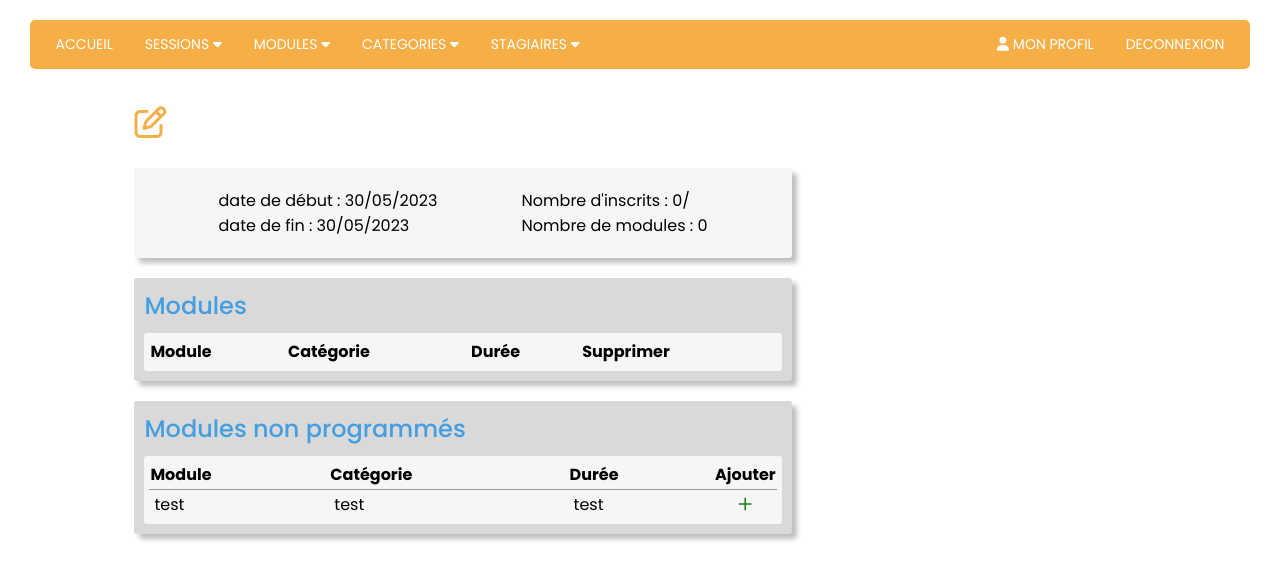
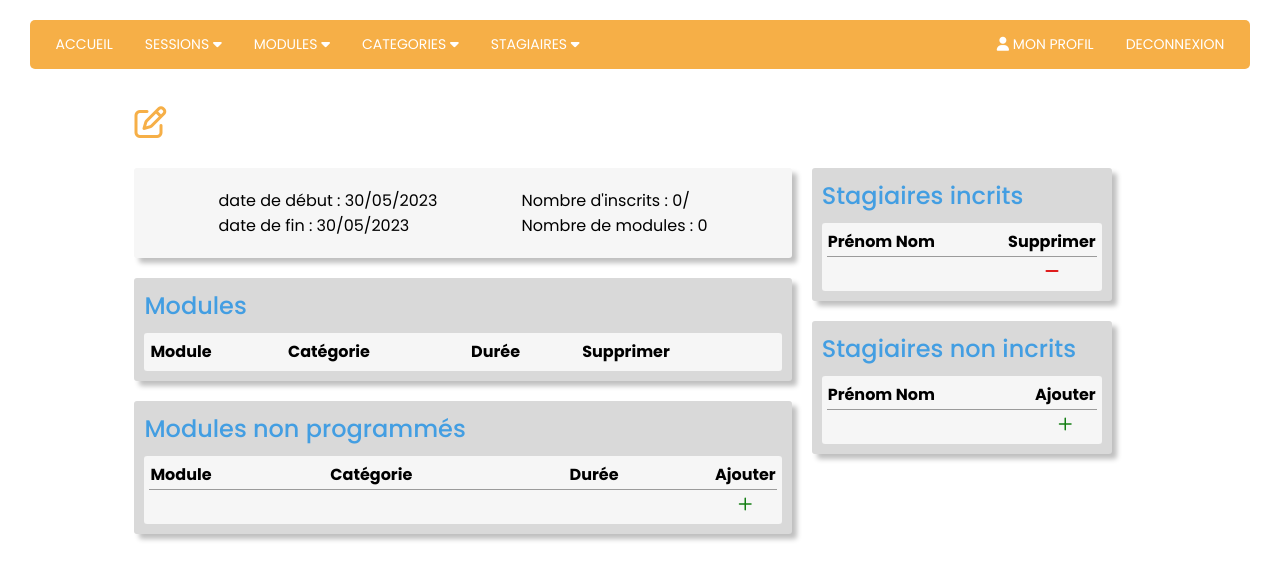
Before and after one commit to JeanNoLimit/ProjetSession, a Symfony app: template templates/session/show.html.twig in a window 1280 px wide. Shown: the top 580 px of the page. Run offline with Twig, Linux system fonts and the light colour scheme; the template is opened without the code that fills it, so the values that code supplies are empty; some libraries are stand-ins or nearby versions.

Commit message:
Mise en place front des tableaux de stagiaires

```diff
--- a/public/css/style.css
+++ b/public/css/style.css
@@ -195,6 +195,7 @@ p{
     height: 70px;
     padding: 10px 0;
     max-width: 700px;
+    margin-bottom: 20px;
 
 }
 
@@ -202,7 +203,7 @@ p{
     background-color: #D9D9D9 ;
     border-radius: 3px;
     box-shadow: 5px 5px 5px rgba(0,0,0,0.25);
-    margin-top: 20px;
+    margin-bottom: 20px;
     max-width: 700px;
 }
 
@@ -215,3 +216,8 @@ p{
     padding: 10px 10px;
     margin: 0;
 }
+
+.listStagiaires{
+    margin-left: 20px;
+    max-width: 300px;
+}
--- a/public/css/table.css
+++ b/public/css/table.css
@@ -88,3 +88,7 @@
 .fa-sharp{
     color: rgb(19, 126, 19);
 }
+
+.fa-minus{
+    color: rgb(223, 29, 29);
+}
--- a/templates/session/show.html.twig
+++ b/templates/session/show.html.twig
@@ -47,7 +47,7 @@
                                 <td>{{programme.module.nom}}</td>
                                 <td> {{programme.module.categorie.nom}}</td>
                                 <td> {{programme.nbJours}} jours</td>
-                                <td class="icons"><a href="{{path('delete_programme', {'idSession' : session.id , 'id' : programme.id})}}"><i class="fa-regular fa-trash-can"></i></a></td>
+                                <td class="icons"><a href="{{path('delete_programme', {'idSession' : session.id , 'id' : programme.id})}}"><i class="fa-solid fa-minus"></i></a></td>
                             </tr>
                         {% endfor %}
                     </tbody>
@@ -69,9 +69,9 @@
                     </thead>
                     <tbody>
                         <tr>
-                            <td>test</td>
-                            <td> test</td>
-                            <td> test</td>
+                            <td></td>
+                            <td> </td>
+                            <td> </td>
                             <td class="icons"><a href=""><i class="fa-sharp fa-regular fa-plus"></i></a></td>
                         </tr>
                     </tbody>
@@ -83,7 +83,46 @@
     </div>
 
     <div class="listStagiaires">
-
+        <div class="containerTabForm">
+            <h2 class="moduleTitle">Stagiaires incrits</h2>
+            <div class="tabForm">
+                <table>
+                    <thead>
+                        <tr>
+                            <th>Prénom Nom</th>
+                            <th>Supprimer</th>
+                        </tr>
+                    </thead>
+                    <tbody>
+                        <tr>
+                            <td></td>
+                            <td class="icons"><a href=""><i class="fa-solid fa-minus"></i></a></td>
+                        </tr>
+                    </tbody>
+                </table>
+            </div>
+            <div class="marginTab"></div>
+        </div>
+        <div class="containerTabForm">
+            <h2 class="moduleTitle">Stagiaires non incrits</h2>
+            <div class="tabForm">
+                <table>
+                    <thead>
+                        <tr>
+                            <th>Prénom Nom</th>
+                            <th>Ajouter</th>
+                        </tr>
+                    </thead>
+                    <tbody>
+                        <tr>
+                            <td></td>
+                            <td class="icons"><a href=""><i class="fa-sharp fa-regular fa-plus"></i></a></td>
+                        </tr>
+                    </tbody>
+                </table>
+            </div>
+            <div class="marginTab"></div>
+        </div>
 
     </div>
 </div>
```
